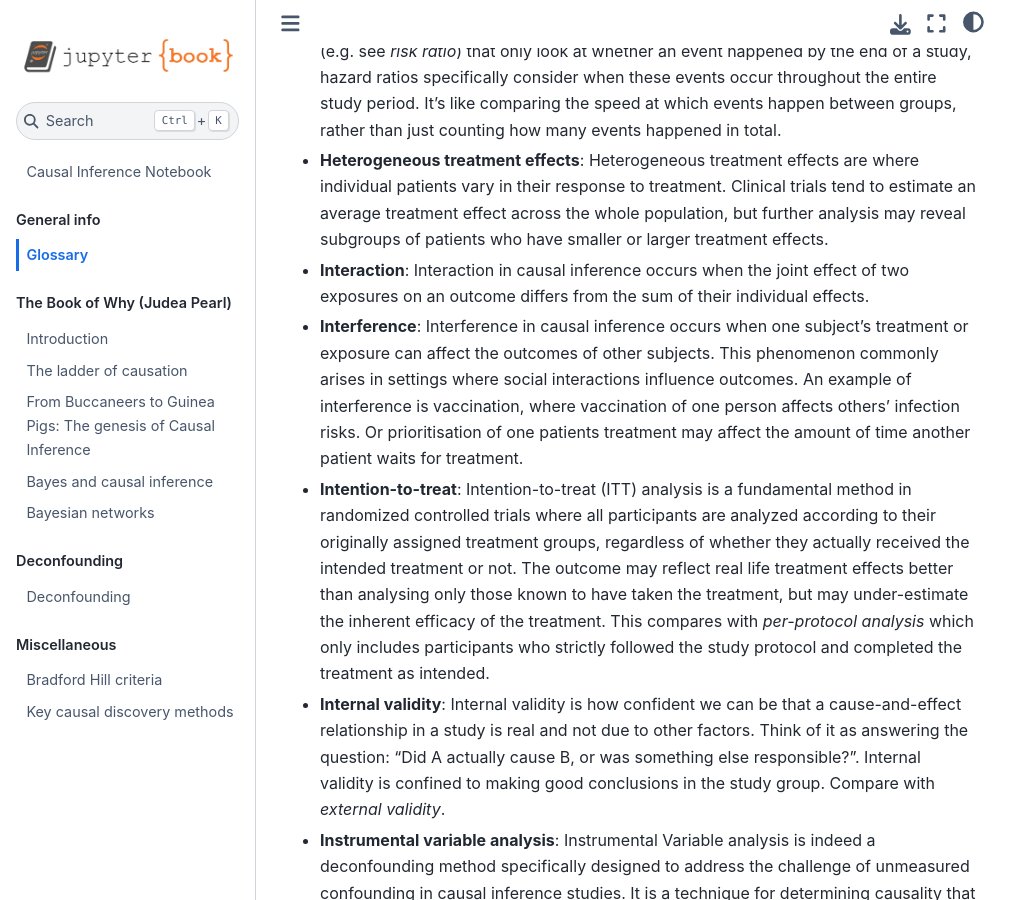
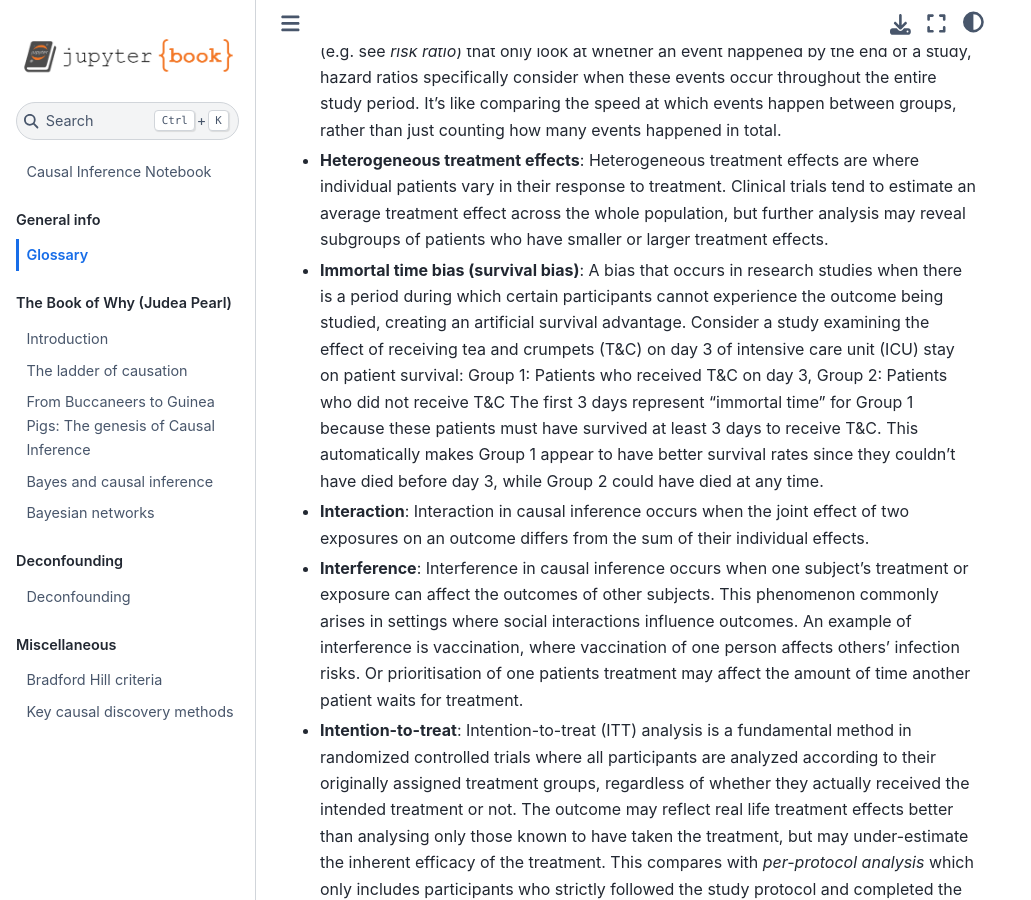
Before and after one commit to samuel-book/causal_inference_notebook, a Jupyter Book: the page built from glossary.md, in a window 1280 px wide and 900 px high, scrolled down 3273 px. Shown: the whole window, without its empty margins (0-1031 px from the left). Built offline with Jupyter Book 1.0.4 settings and Sphinx 7.4.7 and the Sphinx Book theme 1.1.4, drawn with Linux system fonts in a browser that asks for light colours; pages that are not in the unit, such as notebooks, are missing from menus; some of the changed text lies outside the part shown.

Commit message:
Update glossary

```diff
--- a/glossary.md
+++ b/glossary.md
@@ -49,6 +49,8 @@ Score-based methods evaluate potential causal graphs using scoring functions and
 
 * **Heterogeneous treatment effects**: Heterogeneous treatment effects are where individual patients vary in their response to treatment. Clinical trials tend to estimate an average treatment effect across the whole population, but further analysis may reveal subgroups of patients who have smaller or larger treatment effects.
 
+* **Immortal time bias (survival bias)**: A bias that occurs in research studies when there is a period during which certain participants cannot experience the outcome being studied, creating an artificial survival advantage. Consider a study examining the effect of receiving tea and crumpets (T&C) on day 3 of intensive care unit (ICU) stay on patient survival: Group 1: Patients who received T&C on day 3, Group 2: Patients who did not receive T&C The first 3 days represent "immortal time" for Group 1 because these patients must have survived at least 3 days to receive T&C. This automatically makes Group 1 appear to have better survival rates since they couldn't have died before day 3, while Group 2 could have died at any time.
+
 * **Interaction**: Interaction in causal inference occurs when the joint effect of two exposures on an outcome differs from the sum of their individual effects.
 
 * **Interference**: Interference in causal inference occurs when one subject's treatment or exposure can affect the outcomes of other subjects. This phenomenon commonly arises in settings where social interactions influence outcomes. An example of interference is vaccination, where vaccination of one person affects others' infection risks. Or prioritisation of one patients treatment may affect the amount of time another patient waits for treatment.
@@ -71,6 +73,8 @@ Score-based methods evaluate potential causal graphs using scoring functions and
 
 * **Per-Protocol Analysis**: Analysis of the effect of treatment when it is known the subject has taken the treatment as intended. This compares with *intention-to-treat* which analyses across the whole population where treatment was intended, whether the treatment was actually taken or not. This analysis may provide a better estimation of the inherent treatment efficacy, but over-estimate real world treatment effects.
 
+* **Prevalent user bias**: The bias in observational data where treatment is recorded for those who have tolerated the treatment (and drop-out may be hard to ascertain from the observational data). This compares with Randomized Controlled Trials (RCT) where treatment drop-out should be robustly recorded.
+
 * **Propensity score**: the probability that an individual receives a treatment or intervention, given a set of observed data about the patient/setting. This allows better comparison of treatment effects when the people more likely to receive treatment are more likely to have a good/bad outcome compared with those that do not receive treatment. It helps to simplify analysis by combining multiple features about patients/setting into a single variable. The propensity score may be used for 1) *matching*, where pairs of treated and untreated people are identified each with similar propensity scores, *weighting*, where a model includes the propensity score in order to adjust outcome by likelihood to treat, and *subclassification*, where analysis can group people with similar propensity scores. See also *inverse propensity weighting*.
 
 * **Risk ratio**: A risk ratio, also known as relative risk, is a number that shows how much more likely one group is to experience a specific health outcome compared to another group. Risk ratios differ from hazard ratios: Risk ratios measure cumulative risk at a fixed endpoint, whereas hazard ratios measure instantaneous risk at any given point during the study period.
@@ -81,5 +85,7 @@ Score-based methods evaluate potential causal graphs using scoring functions and
 
 * **Structural Equation Modelling**: A model combining a set of nodes with functions specifying causal *or* predictive relationships between inputs and outputs. This is similar to *Structural Causal Modelling* (which also used a network of functions/equations), but the Structural Causal Model is intended to map causal relationships only, not predictive relationships.
 
+* **Survival bias**: See *immortal time bias*.
+
 * **Target trial emulation**: Target trial emulation is a framework that applies the principles of randomized clinical trials (RCTs) to observational data to estimate the causal effects of interventions. The process begins by designing a hypothetical randomized trial (the "target trial") that would ideally answer the research question. This protocol includes: 1) Eligibility criteria, 2) Treatment strategies
 Assignment procedures, 3) Follow-up period, 4) Outcome definitions, 5) Statistical analysis plan.
```
Also changed, not shown: 3 other files.
